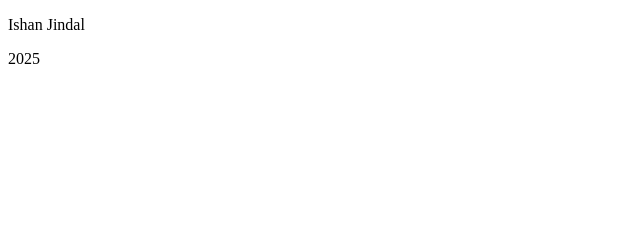
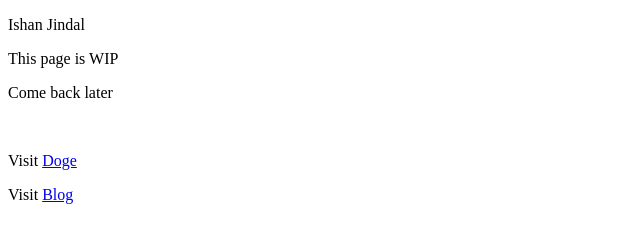
Before and after one commit to IshanJ25/ishanj25.github.io, a plain HTML site: page index.html in a window 1280 px wide. Shown: the whole page, without its empty margins (0-640 px from the left). Drawn offline with Linux system fonts and the light colour scheme.

Commit message:
Update index.html

```diff
--- a/index.html
+++ b/index.html
@@ -3,11 +3,15 @@
   <head>
     <meta charset="utf-8" />
     <meta name="viewport" content="width=device-width, initial-scale=1.0, shrink-to-fit=no" />
-    <title>Portfolio - Ishan J.</title>
+    <title>Portfolio - Ishan Jindal</title>
   </head>
 
   <body>
     <p>Ishan Jindal</p>
-    <p>2025</p>
+    <p>This page is WIP</p>
+    <p>Come back later</p>
+    <br>
+    <p>Visit <a href="https://doge.ishanjindal.dev">Doge</a></p>
+    <p>Visit <a href="https://thoughts.ishanjindal.dev">Blog</a></p>
   </body>
 </html>
```
